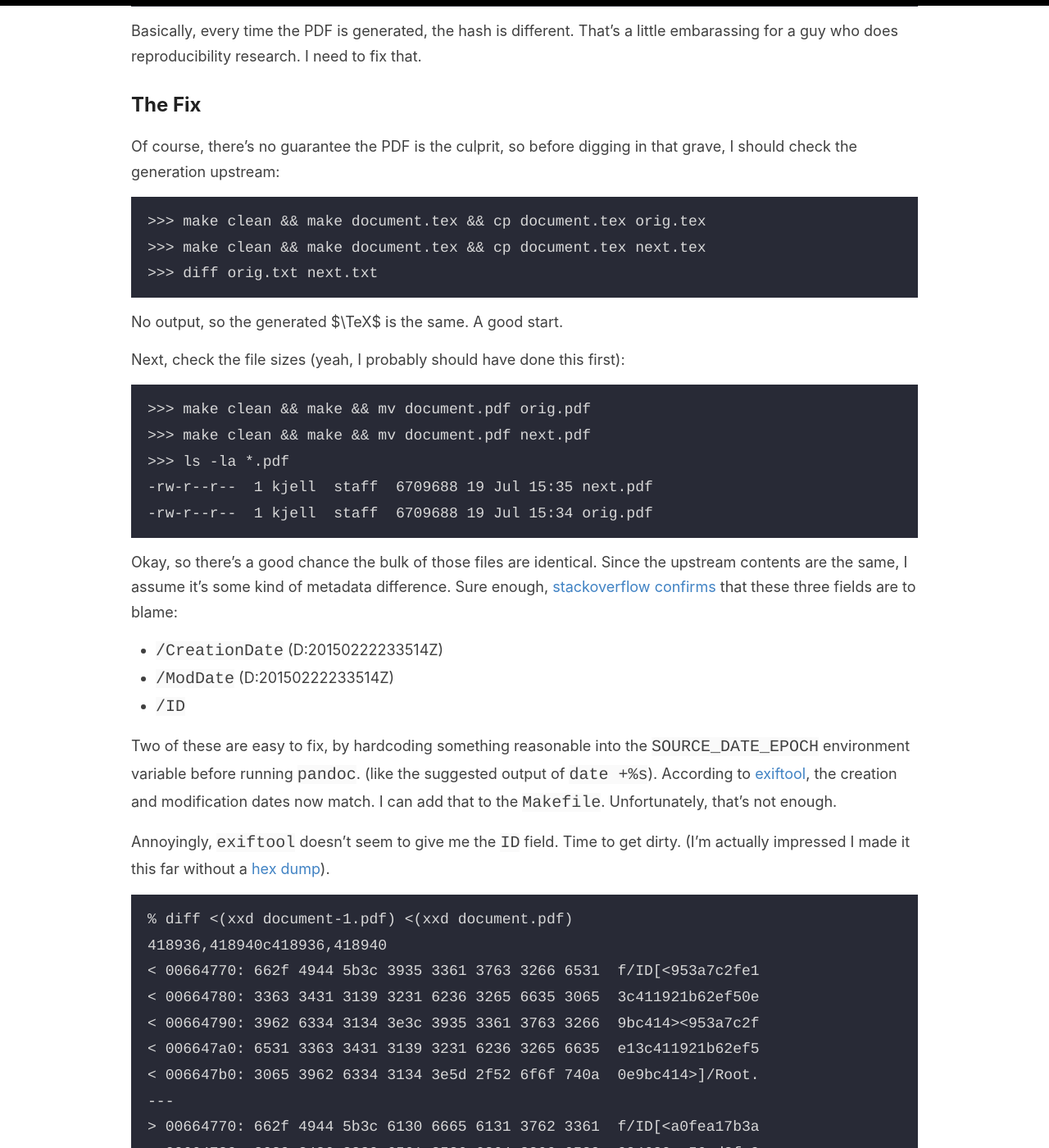
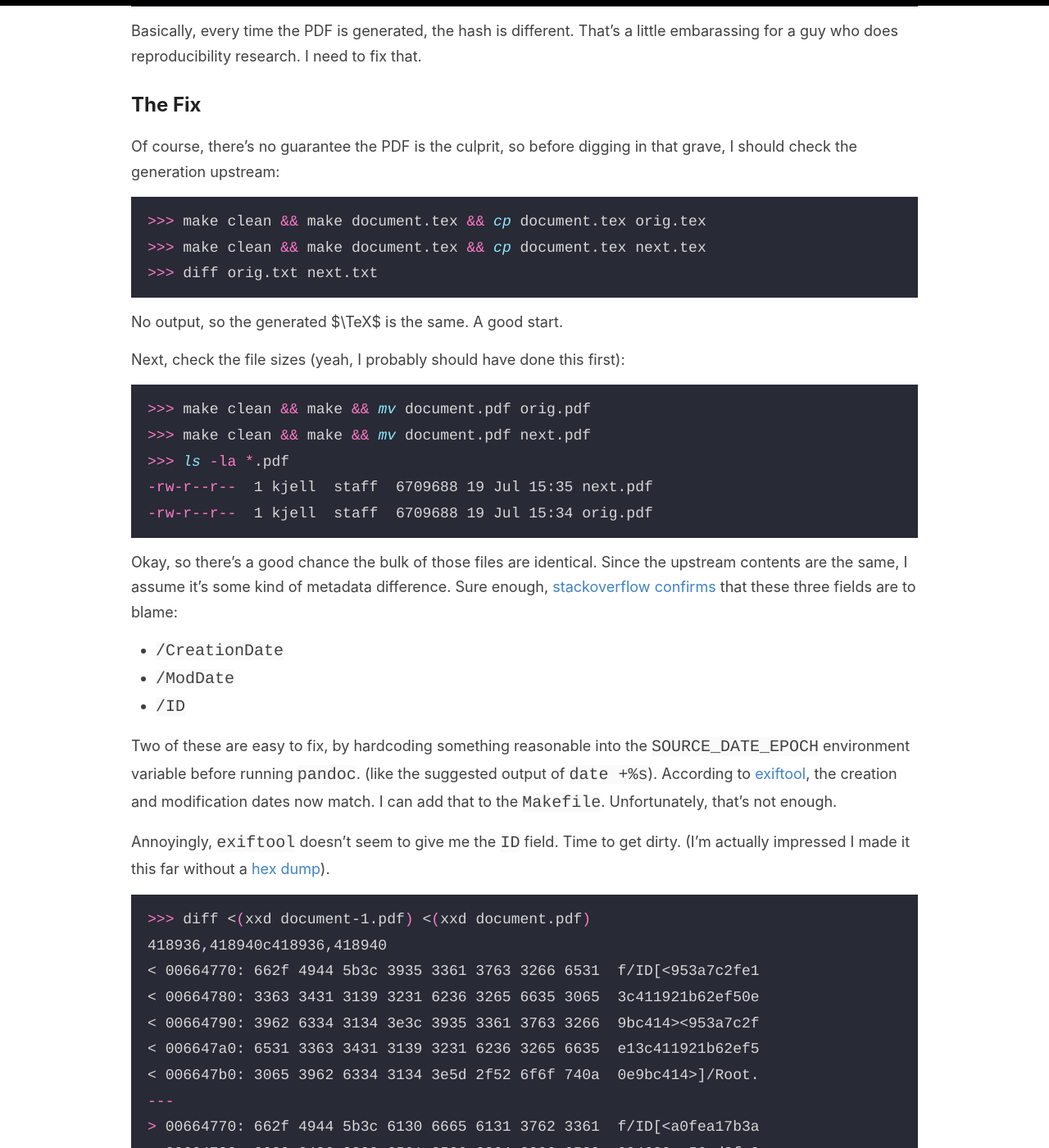
Before and after one commit to hackalog/hackalog.github.io, a Jekyll site: the page built from _posts/2022-07-19-reproducible-pdf.md, in a window 1280 px wide and 1400 px high, scrolled down 1157 px. Shown: the whole window at 82% size. Built offline with Jekyll 4.4.1, drawn with Linux system fonts in a browser that asks for light colours; some of the changed text lies outside the part shown.

Commit message:
clean up markup

````diff
--- a/_posts/2022-07-19-reproducible-pdf.md
+++ b/_posts/2022-07-19-reproducible-pdf.md
@@ -28,7 +29,7 @@ It also feels (maybe this is just my own bias) more reliable converting from mar
 
 ## The Problem
 
-```
+``` bash
 >>> make clean && make && md5 document.pdf
 MD5 (document.pdf) = fdfeefe8eb0df92162342271ad4cacc2
 >>> make clean && make && md5 document.pdf
@@ -41,7 +42,7 @@ Basically, every time the PDF is generated, the hash is different. That's a litt
 
 Of course, there's no guarantee the PDF is the culprit, so before digging in that grave, I should check the generation upstream:
 
-```
+```bash
 >>> make clean && make document.tex && cp document.tex orig.tex
 >>> make clean && make document.tex && cp document.tex next.tex
 >>> diff orig.txt next.txt
@@ -50,7 +51,7 @@ No output, so the generated $\TeX$ is the same. A good start.
 
 Next, check the file sizes (yeah, I probably should have done this first):
 
-```
+```bash
 >>> make clean && make && mv document.pdf orig.pdf
 >>> make clean && make && mv document.pdf next.pdf
 >>> ls -la *.pdf
@@ -61,8 +62,8 @@ Okay, so there's a good chance the bulk of those files are identical.
 Since the upstream contents are the same, I assume it's some kind of metadata difference.
 Sure enough, [stackoverflow confirms][tfa] that these three fields are to blame:
 
-+ `/CreationDate` (D:20150222233514Z)
-+ `/ModDate` (D:20150222233514Z)
++ `/CreationDate`
++ `/ModDate`
 + `/ID`
 
 [tfa]: https://tex.stackexchange.com/questions/229605/reproducible-latex-builds-compile-to-a-file-which-always-hashes-to-the-same-va
@@ -73,8 +74,8 @@ Two of these are easy to fix, by hardcoding something reasonable into the `SOURC
 
 [xxd]: https://github.com/vim/vim/blob/master/src/xxd/xxd.c
 
-```
-% diff <(xxd document-1.pdf) <(xxd document.pdf)
+```bash
+>>> diff <(xxd document-1.pdf) <(xxd document.pdf)
 418936,418940c418936,418940
 < 00664770: 662f 4944 5b3c 3935 3361 3763 3266 6531  f/ID[<953a7c2fe1
 < 00664780: 3363 3431 3139 3231 6236 3265 6635 3065  3c411921b62ef50e
@@ -110,15 +111,17 @@ That's annoying. The ID changes every time. According to the [stackoverflow answ
 
 And now finally, my PDF generation is reproducible.
 
-```
+```mash
 >>> make clean && make && mv document.pdf orig.pdf
 >>> make clean && make && mv document.pdf next.pdf
 >>> md5 *.pdf
 MD5 (next.pdf) = c3bf99530a35eab6f9adafb08c24acbd
 MD5 (orig.pdf) = c3bf99530a35eab6f9adafb08c24acbd
+```
 
-```
 That wasn't so hard, was it?
+
+(yikes).
 
 [exiftool]: https://exiftool.org/
 [xetex]: https://tug.org/xetex/
````
Also changed, not shown: other parts of _posts/2022-07-19-reproducible-pdf.md (+2 -1 lines), _posts/2021-06-11-parenting-sabbatical.md (+1 -1 lines).
